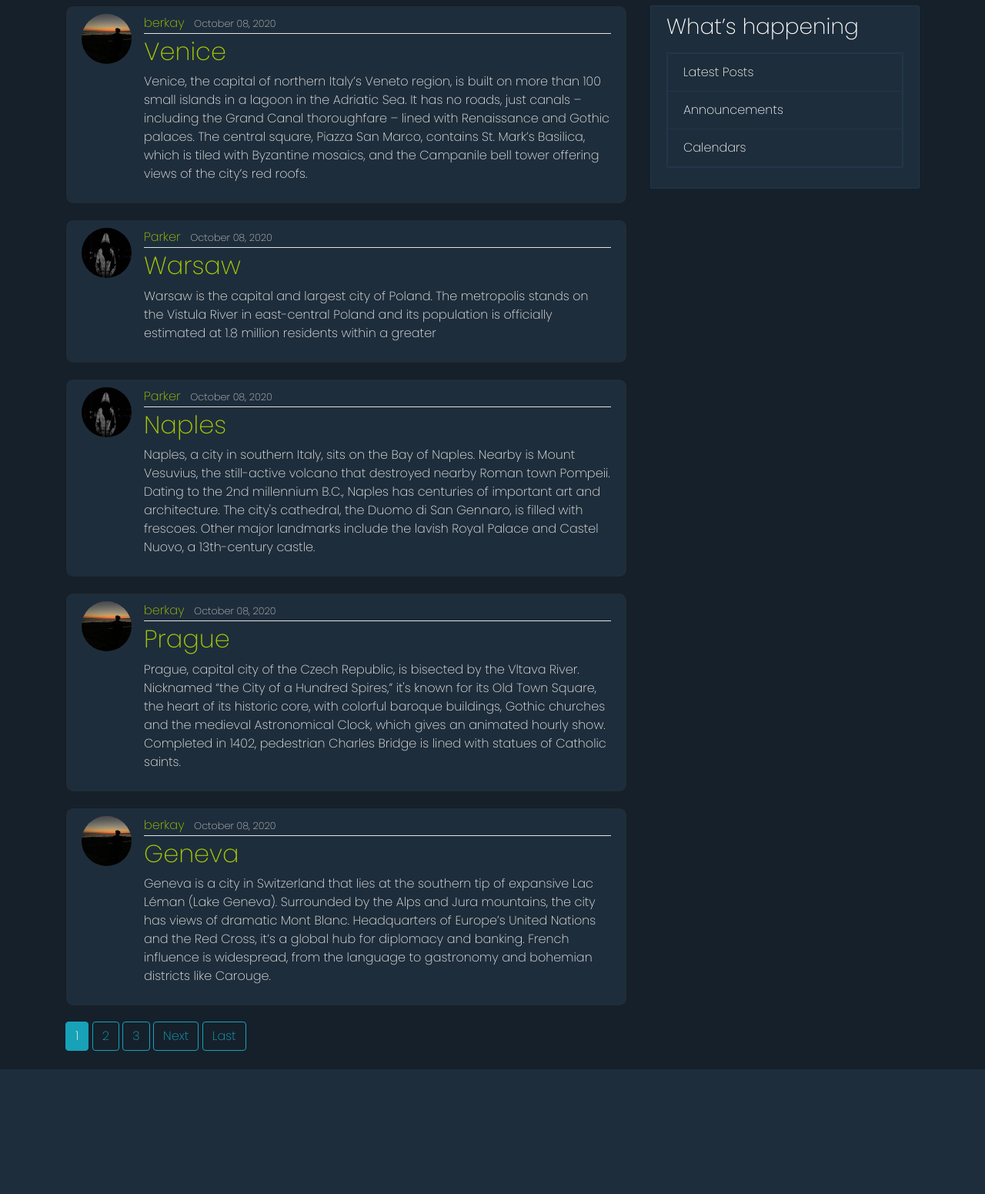
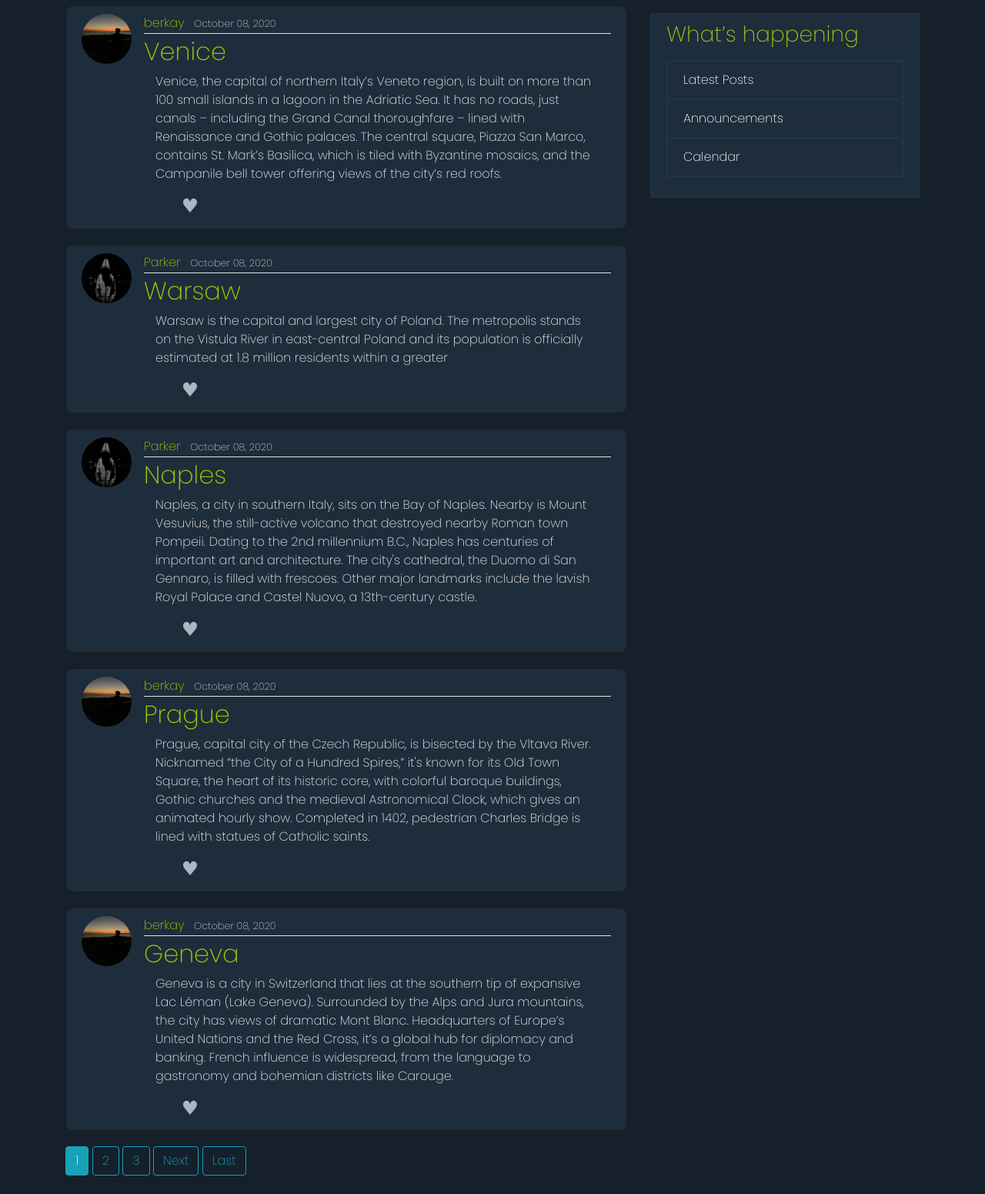
Before and after one commit to berkayalatas/writing_room, a Django app: page / in a window 1280 px wide. Shown: the part 73-1624 px from the top of the page at 77% size. Before the commit the page ends 1462 px from the top, so only its background shows below. Run offline with Django 3.2, Linux system fonts and the light colour scheme; data comes from the database, SQL or seed files in the repository; both versions use the stored data as it was after the commit; some libraries are stand-ins or nearby versions.

Commit message:
updated design

```diff
--- a/blog/static/blog/app.js
+++ b/blog/static/blog/app.js
@@ -0,0 +1,34 @@
+/* Calendar  */
+const lang = navigator.language;
+
+let date = new Date();
+
+let dayNumber = date.getDate();
+let month = date.getMonth();
+let dayName = date.toLocaleString(lang, {
+    weekday: 'long'
+})
+let monthName = date.toLocaleString(lang, {
+    month: 'long'
+})
+let year = date.getFullYear()
+
+$('#monthName').html(monthName)
+
+$('#dayName').html(dayName)
+
+$('#dayNumber').html(dayNumber)
+
+$('#year').html(year)
+
+
+/* like button*/
+
+
+$(document).ready(function(){
+
+    $('.heart').click(function () {
+    $(this).toggleClass('clicked');
+    $(this).parent().find('.bubble').toggleClass('bubbleclick');
+    });
+})
--- /dev/null
+++ b/blog/static/blog/calendar.css
@@ -0,0 +1,62 @@
+@import url("https://fonts.googleapis.com/css2?family=Nunito:ital,wght@0,600;0,700;1,400&display=swap");
+
+
+
+.calendar_container {
+  background-image: url("https://images.pexels.com/photos/2448749/pexels-photo-2448749.jpeg?auto=compress&cs=tinysrgb&dpr=2&h=750&w=1260");
+  background-size: cover;
+  background-position: center;
+  font-family: "Nunito", sans-serif;
+  display: flex;
+  align-self: center;
+}
+
+
+.calendar {
+  position: relative;
+  width: 200px;
+  background: #fff;
+  text-align: center;
+  border-radius: 8px;
+  overflow: hidden;
+  -webkit-box-reflect: below 1px linear-gradient(transparent, transparent, #000400);
+  left: 35%;
+}
+
+
+/* mobile CALENDAR */
+@media all and (max-width:450px) {
+    .calendar{
+        left: 20%;
+    }
+  }
+
+.calendar #monthName {
+  position: relative;
+  padding: 5px 10px;
+  background: #000000;
+  color: #fff;
+  font-size: 30px;
+}
+
+.calendar #dayName {
+  margin: 20px;
+  font-size: 20px;
+  font-weight: 300;
+  color: #464646;
+}
+
+.calendar #dayNumber {
+  margin: 0;
+  line-height: 1em;
+  font-size: 80px;
+  font-weight: 700;
+  color: #2c2c2c;
+}
+
+.calendar #year {
+  margin-bottom: 20px;
+  font-size: 20px;
+  font-weight: 700;
+  color: #999;
+}
--- a/blog/static/blog/main.css
+++ b/blog/static/blog/main.css
@@ -35,7 +35,6 @@ body {
     padding: 15px;
   }
 }
-
 
 
 ul {
@@ -159,7 +158,191 @@ a.article-title:hover {
   font-size: 2.5rem;
 }
 
+/* Like button */
+
+
+
+.heart {
+  margin-top: -5px;
+  width: 90px;
+  text-align: center;
+  font-family: 'Lucida Grande', 'Lucida Sans Unicode', 'Lucida Sans', Geneva, Verdana, sans-serif;
+  color: #aab8c2;
+  font-size: 25px;
+  cursor: pointer;
+}
+.heart:hover {
+  color: #c22f46;
+}
+.heart:after {
+  content: "";
+  position: absolute;
+  font-size: 0.6em;
+  padding-left: 4px;
+}
+
+.clicked {
+  color: #c22f46;
+  -moz-animation: grow 0.5s;
+  -webkit-animation: grow 0.5s;
+  animation: grow 0.5s;
+}
+
+.bubble {
+  position: relative;
+  height: 20px;
+  width: 20px;
+  border-radius: 50%;
+  background: #b184f1;
+  top: -20px;
+  left: 24px;
+  z-index: -5;
+  display: none;
+}
+.bubble:after {
+  content: '';
+  position: absolute;
+  height: 22px;
+  width: 22px;
+  top: 4px;
+  left: 4px;
+  border-radius: 50%;
+  background: #fff;
+}
+
+.bubbleclick {
+  display: inherit;
+  background: #fff;
+  -moz-animation: like 0.5s;
+  -webkit-animation: like 0.5s;
+  animation: like 0.5s;
+}
+
+@-moz-keyframes like {
+  0% {
+    -moz-transform: scale(0.1);
+    transform: scale(0.1);
+    background: #c22f46;
+  }
+  15% {
+    -moz-transform: scale(1.2);
+    transform: scale(1.2);
+  }
+  20% {
+    background: #b184f1;
+  }
+  25%, 100% {
+    background: #fff;
+  }
+}
+@-webkit-keyframes like {
+  0% {
+    -webkit-transform: scale(0.1);
+    transform: scale(0.1);
+    background: #c22f46;
+  }
+  15% {
+    -webkit-transform: scale(1.2);
+    transform: scale(1.2);
+  }
+  20% {
+    background: #b184f1;
+  }
+  25%, 100% {
+    background: #fff;
+  }
+}
+@keyframes like {
+  0% {
+    -moz-transform: scale(0.1);
+    -ms-transform: scale(0.1);
+    -webkit-transform: scale(0.1);
+    transform: scale(0.1);
+    background: #c22f46;
+  }
+  15% {
+    -moz-transform: scale(1.2);
+    -ms-transform: scale(1.2);
+    -webkit-transform: scale(1.2);
+    transform: scale(1.2);
+  }
+  20% {
+    background: #b184f1;
+  }
+  25%, 100% {
+    background: #fff;
+  }
+}
+@-moz-keyframes grow {
+  0% {
+    -moz-transform: scale(0);
+    transform: scale(0);
+  }
+  15% {
+    -moz-transform: scale(0);
+    transform: scale(0);
+  }
+  35% {
+    -moz-transform: scale(1.2);
+    transform: scale(1.2);
+  }
+  100% {
+    -moz-transform: scale(1);
+    transform: scale(1);
+  }
+}
+@-webkit-keyframes grow {
+  0% {
+    -webkit-transform: scale(0);
+    transform: scale(0);
+  }
+  15% {
+    -webkit-transform: scale(0);
+    transform: scale(0);
+  }
+  35% {
+    -webkit-transform: scale(1.2);
+    transform: scale(1.2);
+  }
+  100% {
+    -webkit-transform: scale(1);
+    transform: scale(1);
+  }
+}
+@keyframes grow {
+  0% {
+    -moz-transform: scale(0);
+    -ms-transform: scale(0);
+    -webkit-transform: scale(0);
+    transform: scale(0);
+  }
+  15% {
+    -moz-transform: scale(0);
+    -ms-transform: scale(0);
+    -webkit-transform: scale(0);
+    transform: scale(0);
+  }
+  35% {
+    -moz-transform: scale(1.2);
+    -ms-transform: scale(1.2);
+    -webkit-transform: scale(1.2);
+    transform: scale(1.2);
+  }
+  100% {
+    -moz-transform: scale(1);
+    -ms-transform: scale(1);
+    -webkit-transform: scale(1);
+    transform: scale(1);
+  }
+}
+
+
+
 /* Side Bar */
+#sideSection{
+  margin-top: 10px;
+}
+
 .sidebar {
   background-color: rgb(30, 45, 59);
   border: 1px solid rgb(32, 55, 77);
@@ -170,6 +353,13 @@ a.article-title:hover {
   color: #ffffff !important;
 }
 
+#sideSection h3 {
+  color: #a0be16 !important;
+}
+
+.sidebar a {
+  text-decoration: none;
+}
 
 /* Profile Section*/
 
--- /dev/null
+++ b/blog/templates/blog/announcements.htm
@@ -0,0 +1,5 @@
+{% extends 'blog/base.htm' %}
+{% block content %}
+    <h3 class="mb-5" style="color: #c1e035;" >
+        There is no new announcement for now.</h3>
+{% endblock content %}
--- a/blog/templates/blog/base.htm
+++ b/blog/templates/blog/base.htm
@@ -16,7 +16,8 @@
       crossorigin="anonymous"
     />
     <link rel="stylesheet" type="text/css" href="{% static 'blog/main.css' %}">
-    <link rel="stylesheet"  type="text/css" href="{% static 'users/form_style.css' %}">
+    <link rel="stylesheet" type="text/css" href="{% static 'users/form_style.css' %}">
+    <link rel="stylesheet" type="text/css" href="{% static 'blog/calendar.css' %}">
 
     {% if title %}
       <title>Writing Room - {{ title }}</title>
@@ -69,7 +70,6 @@
       </nav>
     </header>
 
-
     <main role="main" class="container">
         <div class="row" >
           <div class="col-md-8">
@@ -88,9 +88,9 @@
               <h3>What’s happening </h3>
               <p class='text-muted'>
                 <ul class="list-group sidebar">
-                  <li class="list-group-item list-group-item-light sidebar">Latest Posts</li>
-                  <li class="list-group-item list-group-item-light sidebar">Announcements</li>
-                  <li class="list-group-item list-group-item-light sidebar">Calendars</li>
+                  <a href="{% url 'blog-home' %}"><li class="list-group-item list-group-item-light sidebar">Latest Posts</li></a>
+                  <a href="{% url 'blog-announcements' %}"><li class="list-group-item list-group-item-light sidebar">Announcements</li></a>
+                  <a href="{% url 'blog-calendar' %}"><li class="list-group-item list-group-item-light sidebar">Calendar</li></a>
                 </ul>
               </p>
             </div>
--- a/blog/templates/blog/home.htm
+++ b/blog/templates/blog/home.htm
@@ -1,4 +1,6 @@
-{% extends 'blog/base.htm' %} {% block content %} {% for post in posts %}
+{% extends 'blog/base.htm' %}
+{% block content %}
+{% for post in posts %}
 <article class="media content-section">
   <img class="rounded-circle article-img" src="{{ post.author.profile.image.url }}" alt="">
   <div class="media-body">
@@ -6,7 +8,13 @@
       <a class="mr-2" id ="author" href="{% url 'user-posts' post.author.username %}">{{ post.author }}</a>      <small id="date" class="text-muted" > {{ post.date_posted|date:"F d, Y"}}</small>
     </div>
     <h2><a class="article-title" id="postTitle" href="{% url 'post-detail' post.id %}">{{ post.title }}</a></h2>
-    <p class="article-content" id="content">{{ post.content }}</p>
+    <div class='container'>
+      <p class="article-content" id="content">{{ post.content }}</p>
+      <div class='heart'>
+        ♥
+      </div>
+      <div class='bubble'></div>
+    </div>
   </div>
 </article>
 {% endfor %}
--- a/blog/urls.py
+++ b/blog/urls.py
@@ -19,5 +19,7 @@ urlpatterns = [
     path('post/<int:pk>/update', PostUpdateView.as_view(), name='post-update'),
     path('post/<int:pk>/delete', PostDeleteView.as_view(), name='post-delete'),
 
+    path('announcements/',views.announcements ,name='blog-announcements'),
+    path('calendar/',views.calendar, name='blog-calendar'),
     path('about/',views.about, name='blog-about'),
 ]
--- a/blog/views.py
+++ b/blog/views.py
@@ -1,6 +1,6 @@
 from django.http import request
 from django.contrib.auth.mixins import LoginRequiredMixin, UserPassesTestMixin
-from django.shortcuts import render,get_object_or_404
+from django.shortcuts import redirect, render,get_object_or_404
 from django.views.generic import (ListView,
                                   DetailView,
                                   CreateView,
@@ -78,3 +78,9 @@ class PostDeleteView(LoginRequiredMixin,UserPassesTestMixin,DeleteView):
 
 def about(request):
     return render(request, 'blog/about.htm', {'title': ' About'})
+
+def announcements(request):
+    return render(request, 'blog/announcements.htm',{'title': 'Announcements'})
+
+def calendar(request):
+    return render(request, 'blog/calendar.htm',{'title': 'Calendar'})
```
Also changed, not shown: blog/templates/blog/calendar.htm (added, +13 -0 lines), blog/migrations/0002_post_likes.py (added), blog/migrations/0003_auto_20201013_2358.py (added), blog/migrations/0004_auto_20201014_1420.py (added), blog/models.py (line endings or trailing spaces), db.sqlite3.
